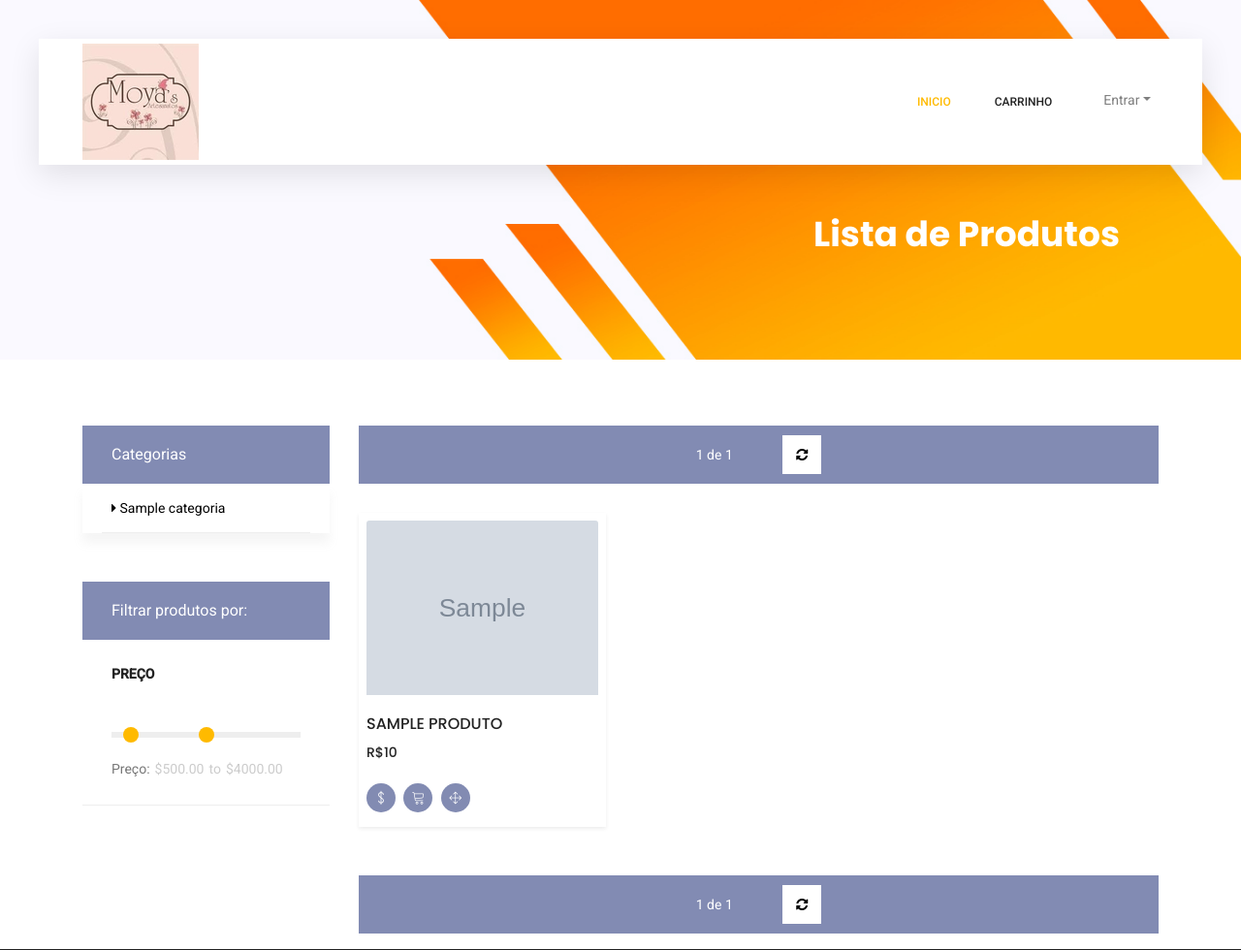
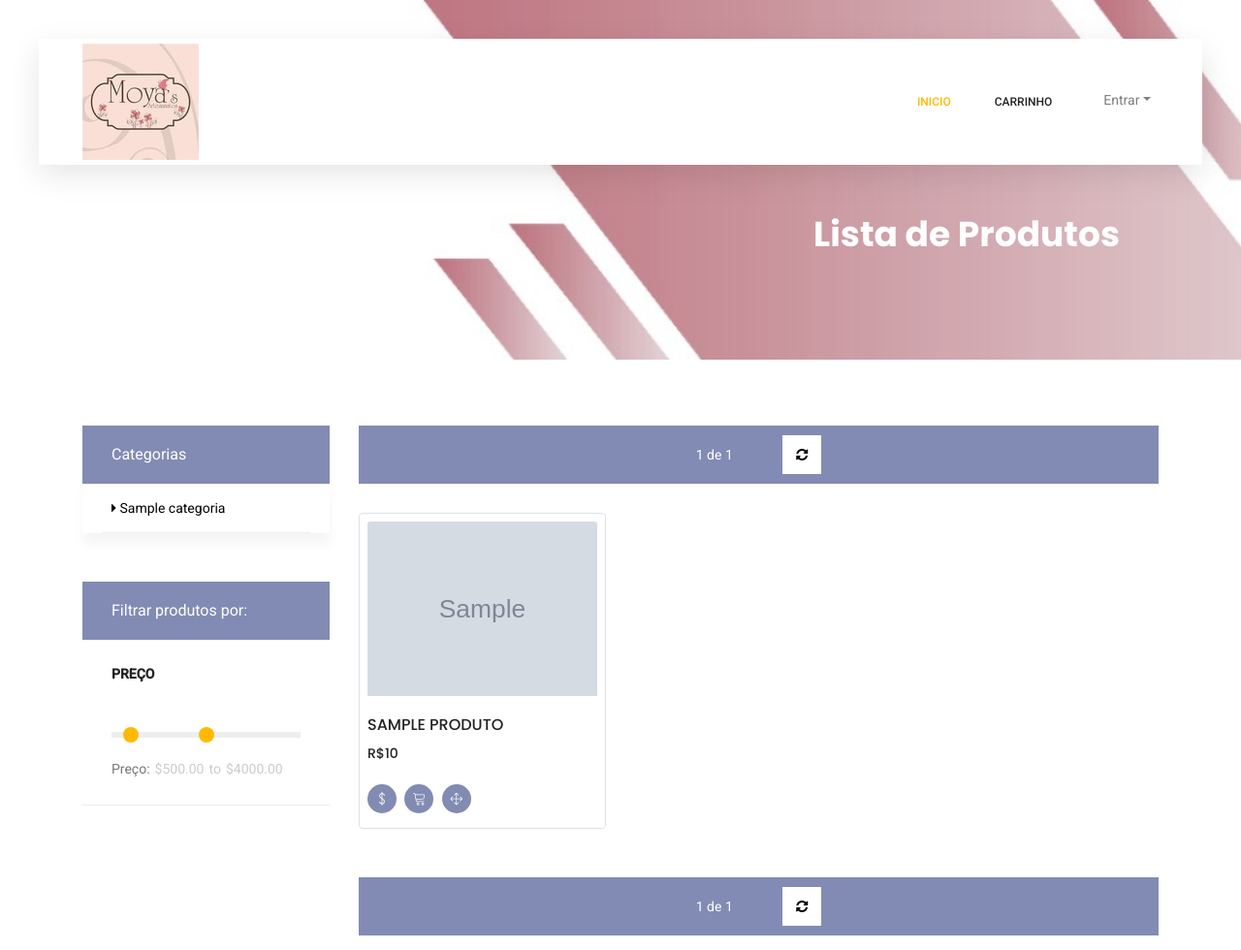
Before and after one commit to GabrielMoyaNascimento/TCC, a Django app: template Progressao/clientes/templates/clientes/index.html in a window 1280 px wide. Shown: the top 980 px of the page at 97% size. Run offline with Django 3.2, Linux system fonts and the light colour scheme; the template is opened without the code that fills it: most values are stand-ins (such as "Sample title", 1, 10 or a date in 2020); grey boxes marked "Sample" are stand-in pictures; some libraries are stand-ins or nearby versions.

Commit message:
Alterando Template

```diff
--- a/Progressao/clientes/templates/clientes/index.html
+++ b/Progressao/clientes/templates/clientes/index.html
@@ -9,10 +9,6 @@
         <div class="breadcrumb-banner d-flex flex-wrap align-items-center justify-content-end">
             <div class="col-first">
                 <h1>Lista de Produtos</h1>
-                <!-- <nav class="d-flex align-items-center">
-                    <a href="index.html"><span class="lnr lnr-arrow-right"></span></a>
-                    <a href="category.html">Login/Register</a>
-                </nav> -->
             </div>
         </div>
     </div>
@@ -98,7 +94,7 @@
                     <!-- single product -->
                     {% for produto in produtos %}
                     <div class="col-lg-4 col-md-6">
-                        <div class="single-product p-2 shadow-sm">
+                        <div class="single-product p-2 border rounded ">
                             <img class="card-img-top" height="180" src="{{produto.imagem.url}}" alt="">
                             <div class="product-details">
                                 <h6>{{produto.nome}}</h6>
```
Also changed, not shown: Progressao/static/karma/img/banner/banner-bg.jpg, Progressao/static/karma/img/banner/common-banner.jpg.
